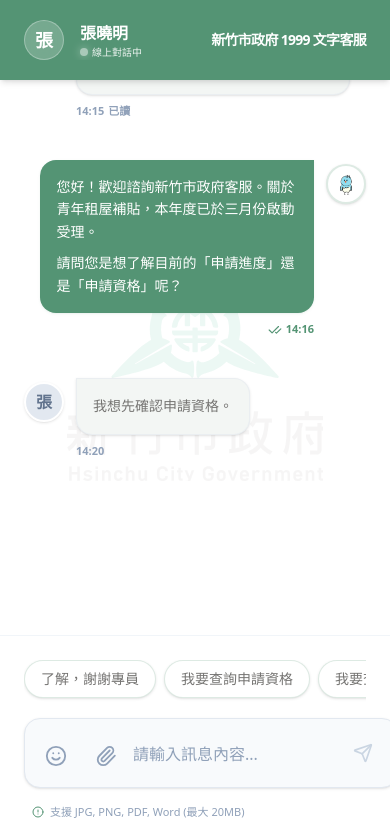
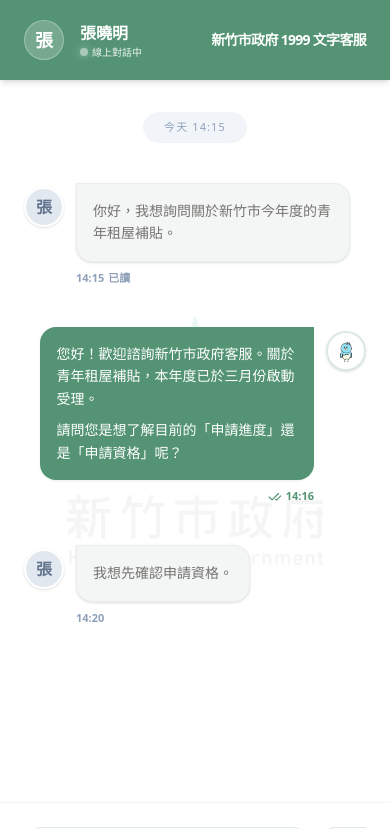
Before and after one commit to ccc551231/call-redesign-2, a Vue app: page /agent#/agent in a window 390 px wide. Shown: the top 829 px of the page. Built offline with nearby package versions, Linux system fonts and the light colour scheme.

Commit message:
Fix mobile chat composer layout

```diff
--- a/index.html
+++ b/index.html
@@ -2,7 +2,7 @@
 <html lang="zh-Hant">
   <head>
     <meta charset="UTF-8" />
-    <meta name="viewport" content="width=device-width, initial-scale=1.0" />
+    <meta name="viewport" content="width=device-width, initial-scale=1.0, viewport-fit=cover" />
     <title>Call Redesign</title>
   </head>
   <body>
--- a/src/components/ChatPage.vue
+++ b/src/components/ChatPage.vue
@@ -78,11 +78,11 @@
 });
 
 const quickReplies = [
-  '了解，謝謝專員',
-  '我要查詢申請資格',
-  '我要查詢辦理進度',
-  '轉接專人服務',
-  '感謝您的諮詢',
+  '您好，已收到您的反映，我先幫您確認。',
+  '此案件已轉請相關單位處理，請您稍候。',
+  '請提供更詳細的地址、照片或時間資訊，以利後續查查證。',
+  '若涉及緊急危安情況，建議您立即撥打 119 或 110。',
+  '感謝您的通報，後續若有進度會再主動回覆您。',
 ];
 
 const headerClass = computed(() =>
@@ -248,7 +248,7 @@
 </script>
 
 <template>
-  <div class="flex h-screen w-full overflow-hidden bg-white font-sans text-slate-800">
+  <div class="chat-shell flex min-h-screen w-full overflow-hidden bg-white font-sans text-slate-800">
     <main
       class="relative flex h-full w-full flex-col overflow-hidden bg-white transition-transform duration-700"
       :class="showFeedbackOverlay ? 'scale-[0.985]' : 'scale-100'"
@@ -399,7 +399,7 @@
       </div>
 
       <footer
-        class="relative z-30 shrink-0 border-t border-slate-100 bg-white px-6 py-6 transition-all duration-700 md:px-10"
+        class="chat-footer relative z-30 shrink-0 border-t border-slate-100 bg-white px-6 py-6 transition-all duration-700 md:px-10"
         :class="showFeedbackOverlay ? 'brightness-50 blur-[2px]' : ''"
       >
         <div v-if="isAgentMode" class="no-scrollbar flex gap-2 overflow-x-auto pb-5">
@@ -448,9 +448,9 @@
           </div>
         </div>
 
-        <div class="relative flex w-full items-end gap-3">
+        <div class="relative flex w-full items-center gap-2 sm:gap-3">
           <div
-            class="flex flex-1 items-end gap-1 rounded-2xl border border-slate-200 bg-slate-50 p-2 shadow-sm transition-all duration-200 focus-within:border-[#549474]/40 focus-within:bg-white"
+            class="flex min-w-0 flex-1 items-center gap-1 rounded-2xl border border-slate-200 bg-slate-50 p-2 shadow-sm transition-all duration-200 focus-within:border-[#549474]/40 focus-within:bg-white"
           >
             <button
               type="button"
@@ -476,13 +476,13 @@
               v-model="inputText"
               rows="1"
               placeholder="請輸入訊息內容..."
-              class="max-h-40 flex-1 resize-none border-none bg-transparent py-3 text-base leading-relaxed text-slate-700 placeholder:text-slate-400 focus:outline-none focus:ring-0"
+              class="min-w-0 max-h-40 flex-1 overflow-hidden resize-none border-none bg-transparent py-3 text-sm leading-normal text-slate-700 placeholder:whitespace-nowrap placeholder:text-slate-400 focus:outline-none focus:ring-0 sm:text-base"
               @keydown.enter.exact.prevent="handleSendMessage"
             />
 
             <button
               type="button"
-              class="rounded-xl p-4 transition-all"
+              class="shrink-0 rounded-xl p-4 transition-all"
               :class="
                 inputText.trim()
                   ? 'bg-[#549474] text-white shadow-lg shadow-[#549474]/20 active:scale-95'
@@ -505,7 +505,7 @@
           </button>
           <button
             type="button"
-            class="h-[64px] rounded-2xl bg-[#757472] p-4 text-white shadow-md sm:hidden"
+            class="shrink-0 self-stretch rounded-2xl bg-[#757472] px-3 text-white shadow-md sm:hidden"
             @click="openFeedback"
           >
             <LogOut :size="20" />
@@ -615,6 +615,14 @@
 </template>
 
 <style scoped>
+.chat-shell {
+  min-height: 100dvh;
+}
+
+.chat-footer {
+  padding-bottom: calc(1.5rem + env(safe-area-inset-bottom, 0px));
+}
+
 .feedback-overlay {
   position: absolute;
   inset: 0;
```
